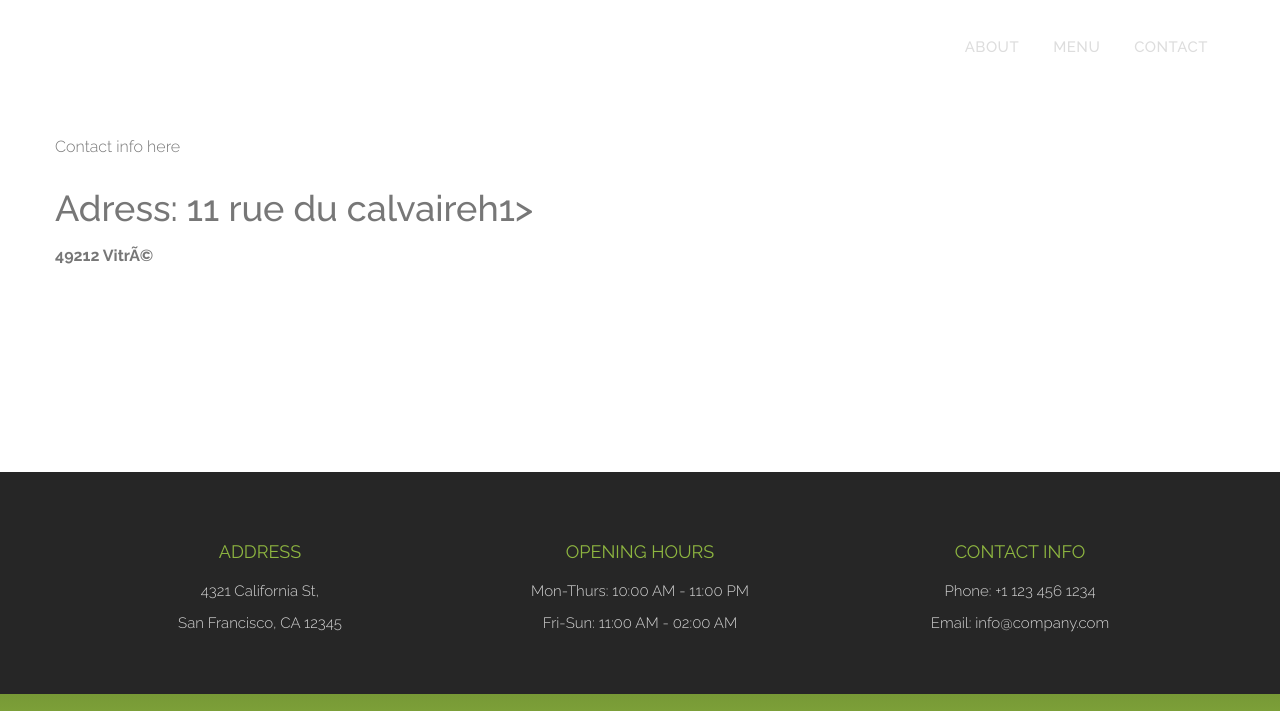
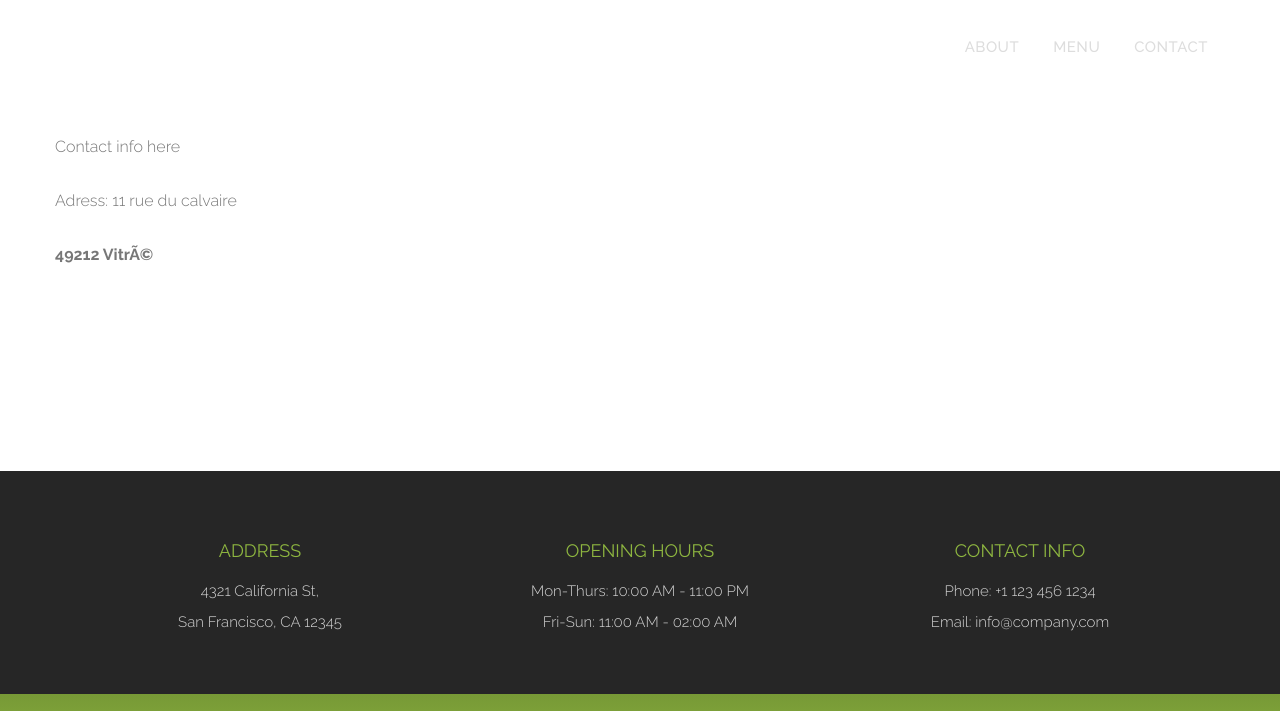
Before and after one commit to gwenaelp/touche, a plain HTML site: page contact.html in a window 1280 px wide. Shown: the top 711 px of the page. Drawn offline with Linux system fonts and the light colour scheme.

Commit message:
compile contact.html

```diff
--- a/contact.html
+++ b/contact.html
@@ -58,7 +58,7 @@
 <div id="about">
   <div class="container">
     <div class="row">
-      <p>Contact info here</p><h1>Adress: 11 rue du calvaire</<img src="https://res.cloudinary.com/gwenaelp/image/upload/v1550158546/Screenshot_2019-02-08_16-33-04_djlpac.png" />h1><p><strong>49212 VitrÃ©</strong></p><p><br></p>
+      <p>Contact info here</p><p>Adress: 11 rue du calvaire</p><p><strong>49212 VitrÃ©</strong></p><p><br></p>
     </div>
   </div>
 </div>
```
